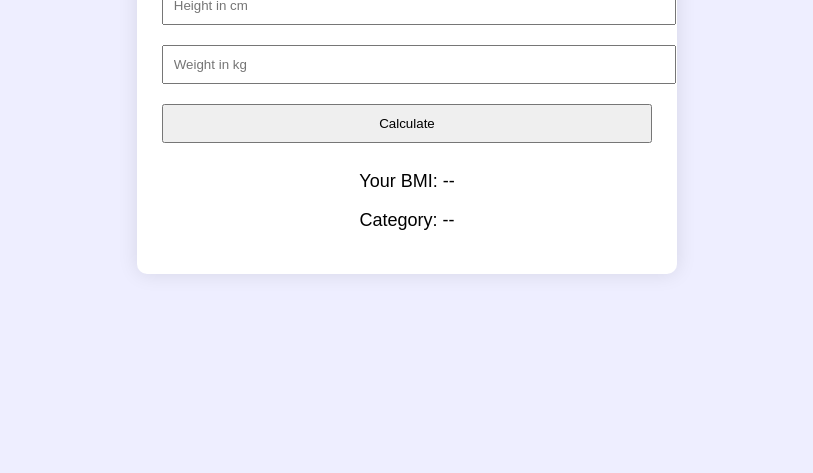
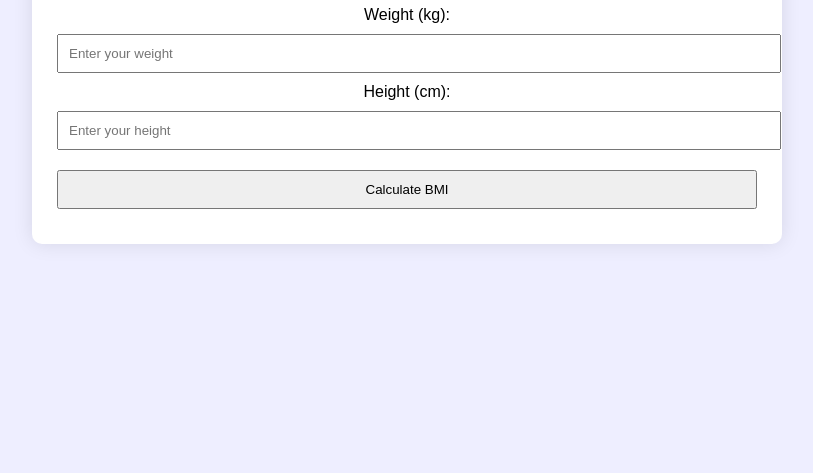
Before and after one commit to farhath2002/bmi-calculator, a plain HTML site: page index.html in a window 1280 px wide. Shown: the part 327-800 px from the top of the page, without its empty margins (233-1046 px from the left). Drawn offline with Linux system fonts and the light colour scheme.

Commit message:
Update index.html

```diff
--- a/index.html
+++ b/index.html
@@ -1,23 +1,27 @@
 <!DOCTYPE html>
 <html lang="en">
 <head>
-  <meta charset="UTF-8">
+  <meta charset="UTF-8" />
+  <meta name="viewport" content="width=device-width, initial-scale=1.0"/>
   <title>BMI Calculator</title>
-  <link rel="stylesheet" href="css\style.css">
+  <link rel="stylesheet" href="css\style.css" />
 </head>
 <body>
   <div class="container">
     <h1>BMI Calculator</h1>
-    <input type="number" id="height" placeholder="Height in cm">
-    <input type="number" id="weight" placeholder="Weight in kg">
-    <button onclick="calculateBMI()">Calculate</button>
-    <div class="output">
-      <p id="bmi">Your BMI: --</p>
-      <p id="message">Category: --</p>
-    </div>
+    <form id="bmiForm">
+      <label for="weight">Weight (kg):</label>
+      <input type="number" id="weight" required placeholder="Enter your weight" />
+
+      <label for="height">Height (cm):</label>
+      <input type="number" id="height" required placeholder="Enter your height" />
+
+      <button type="submit">Calculate BMI</button>
+    </form>
+
+    <div id="result"></div>
   </div>
 
-  <!-- Correct script tag placed here -->
-  <script src="sjs\script.js"></script>
+  <script src="js\script.js"></script>
 </body>
 </html>
```
